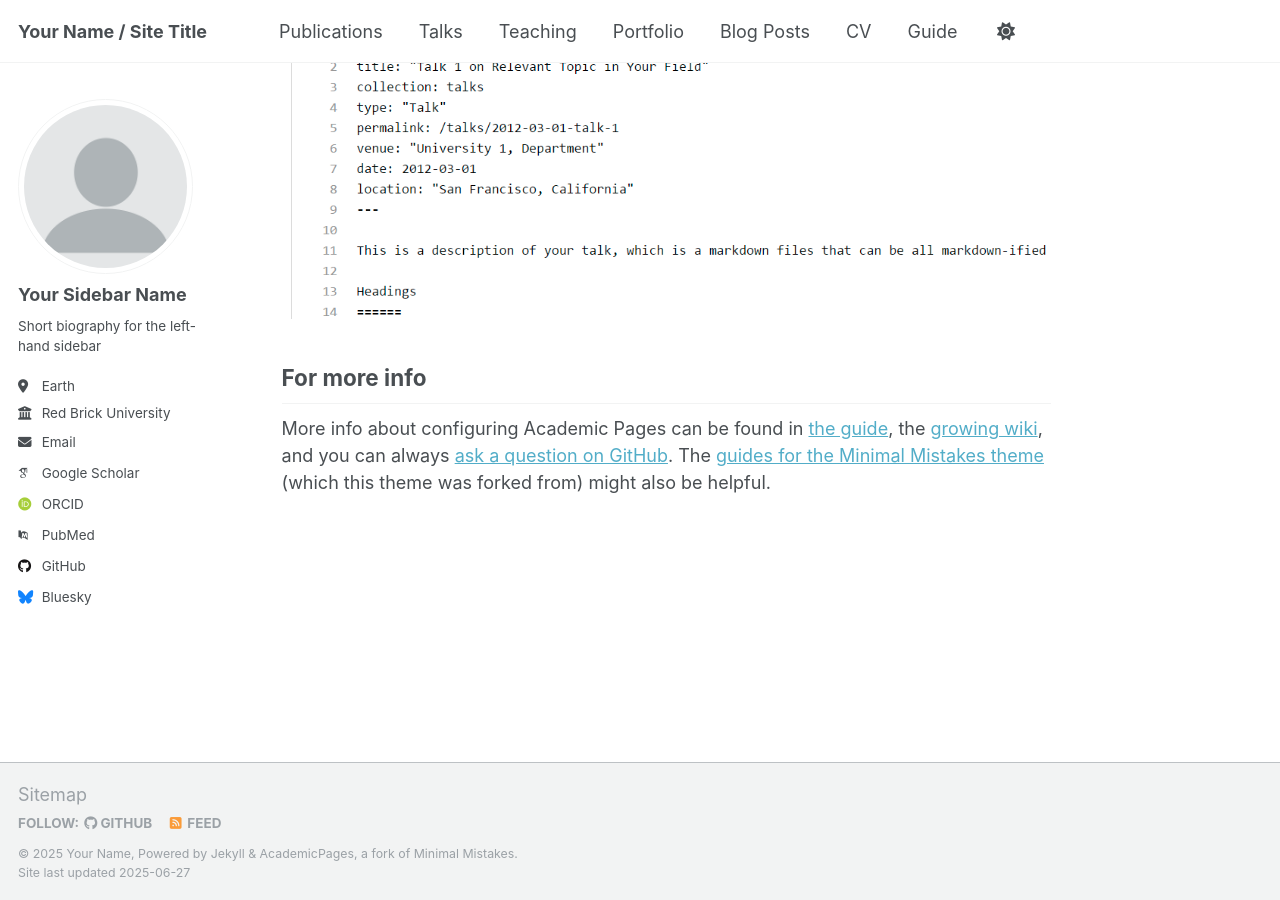
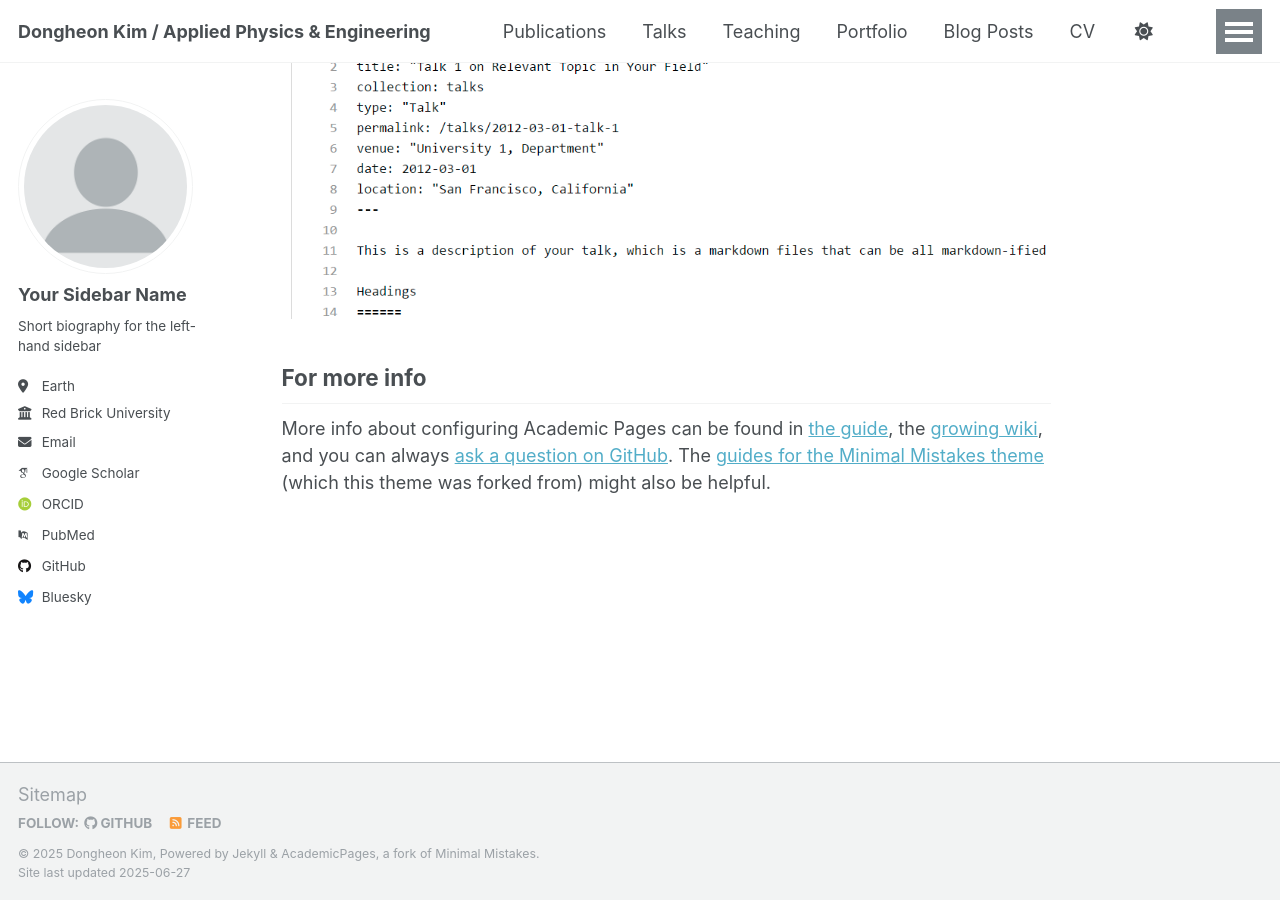
Before and after one commit to andykdh/andykdh.github.io, a Jekyll site: the page built from _pages/about.md, in a window 1280 px wide and 900 px high, scrolled down 2880 px. Built offline with Jekyll 4.4.1, drawn with Linux system fonts in a browser that asks for light colours; some web fonts are replaced; a script that is not in the unit is left out.

Commit message:
Update _config.yml

```diff
--- a/_config.yml
+++ b/_config.yml
@@ -9,11 +9,11 @@
 # Basic Site Settings
 locale                   : "en-US"
 site_theme               : "default"
-title                    : "Your Name / Site Title"
+title                    : "Dongheon Kim / Applied Physics & Engineering"
 title_separator          : "-"
-name                     : &name "Your Name"
-description              : &description "personal description"
-url                      : https://academicpages.github.io # the base hostname & protocol for your site e.g. "https://[your GitHub username].github.io" or if you already have some other page hosted on Github then use "https://[your GitHub username].github.io/[Your Repo Name]"
+name                     : "Dongheon Kim"
+description              : "Welcome! I’m Dongheon, and this is where I share my academic work."
+url                      : https://andykdh.github.io # the base hostname & protocol for your site e.g. "https://[your GitHub username].github.io" or if you already have some other page hosted on Github then use "https://[your GitHub username].github.io/[Your Repo Name]"
 baseurl                  : "" # the subpath of your site, e.g. "/blog"
 repository               : "academicpages/academicpages.github.io"
 
```
